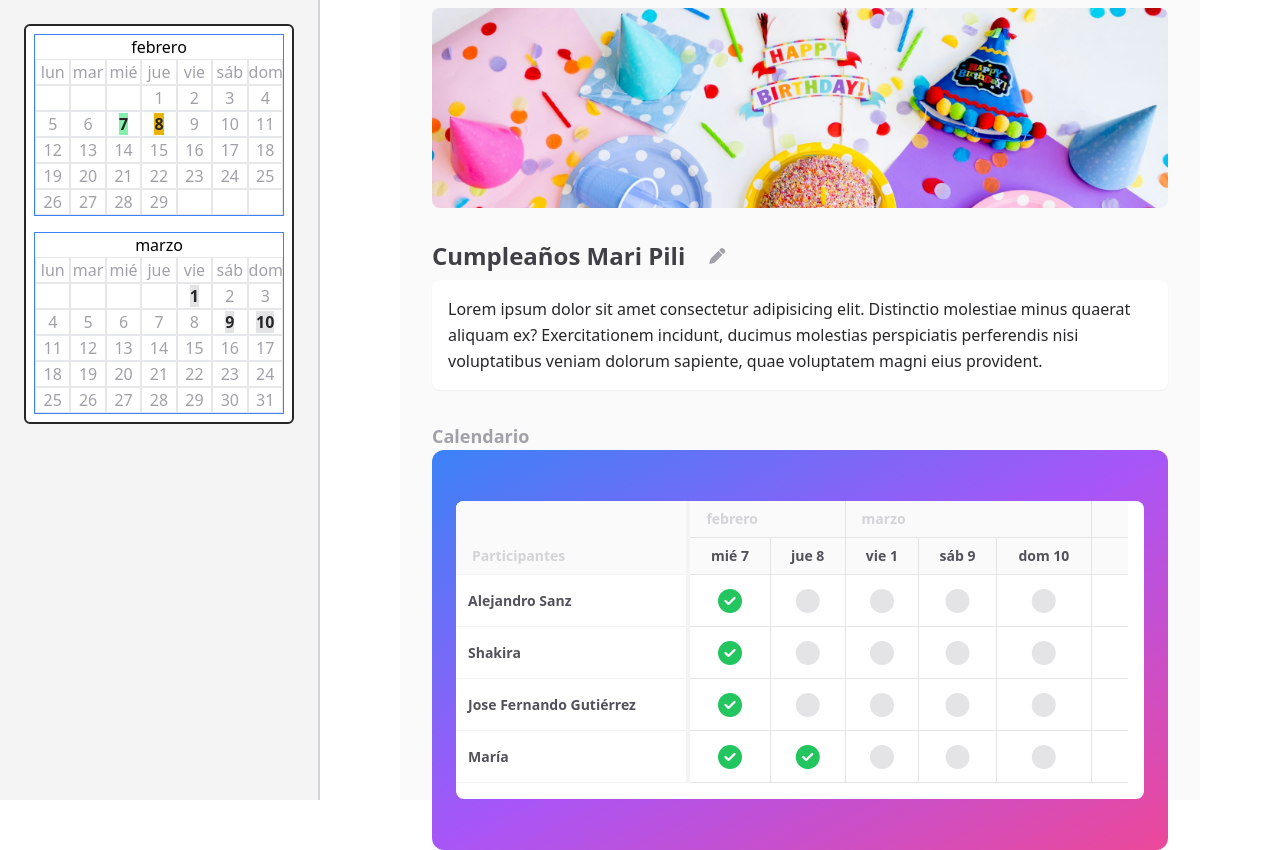
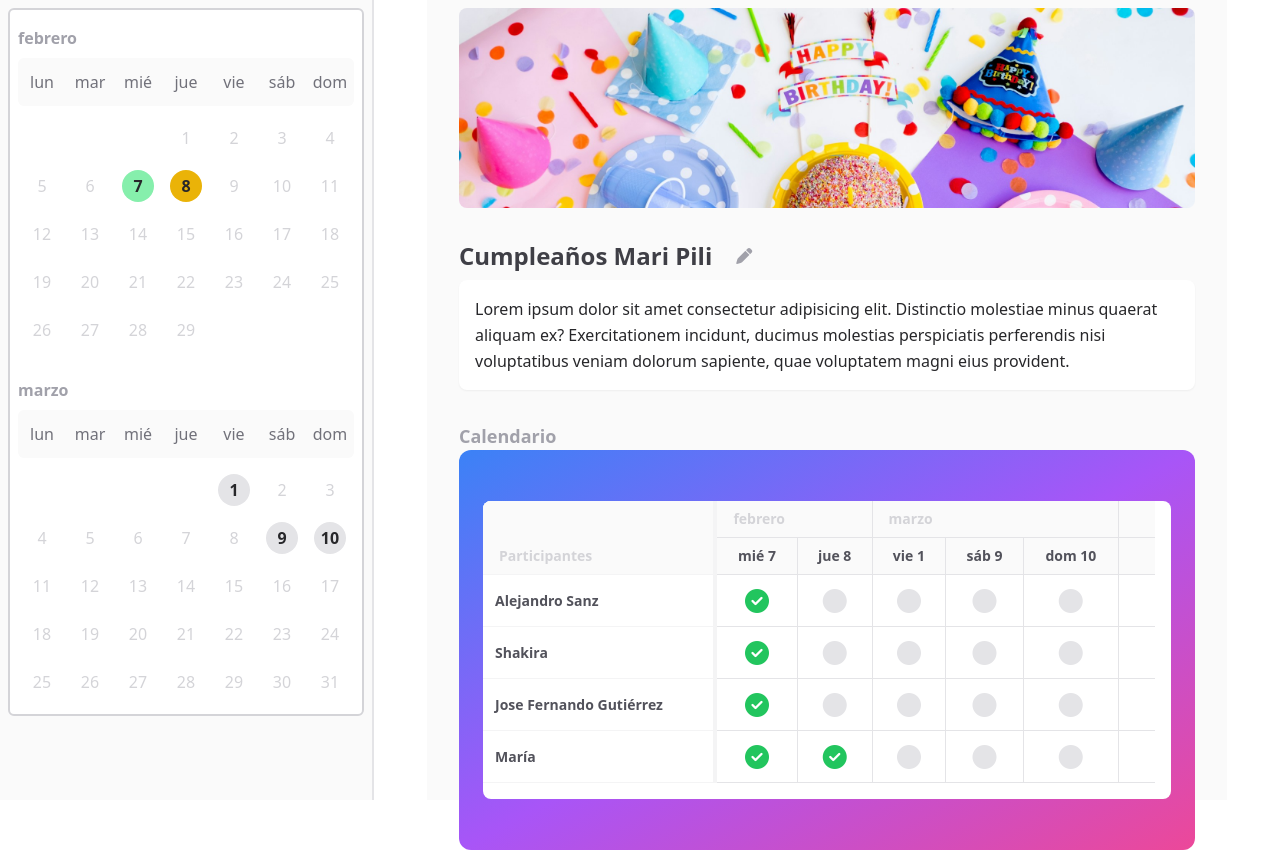
Before and after one commit to MMadlos/cronos-app, a React (Vite) app: page / in a window 1280 px wide. Built offline with nearby package versions, Linux system fonts and the light colour scheme.

Commit message:
Refactor summary calendar components

```diff
--- a/src/App.jsx
+++ b/src/App.jsx
@@ -209,12 +209,13 @@ function App() {
 
 	return (
 		<div className="flex flex-row">
-			<div className="w-[25vw] border-r-2 border-zinc-300 bg-zinc-100 p-2">
+			<div className=" border-r-2 border-zinc-200 bg-zinc-50 p-2">
 				<SummaryCalendar
 					selectedDays={selectedDays}
 					summaryData={summaryData}
 				/>
 			</div>
+
 			<div className="container mx-auto flex h-screen max-h-screen min-w-[300px] max-w-[800px] flex-col gap-8 bg-zinc-50 px-8 py-2">
 				<Header />
 				<EventInfo />
--- /dev/null
+++ b/src/components/SummaryCalendar/MonthContainer.jsx
@@ -0,0 +1,8 @@
+export default function MonthContainer({ monthName, children }) {
+	return (
+		<div className="">
+			<h3 className="py-2 font-semibold text-zinc-400">{monthName}</h3>
+			{children}
+		</div>
+	)
+}
--- a/src/components/SummaryCalendar/SummaryCalendar.jsx
+++ b/src/components/SummaryCalendar/SummaryCalendar.jsx
@@ -1,23 +1,21 @@
 import SummaryCalendarGrid from "./SummaryCalendarGrid"
+import MonthContainer from "./MonthContainer"
 
 export default function SummaryCalendar({ summaryData }) {
 	return (
-		<div className="p-4">
 		<div
 			id="summary-calendar"
-				className="flex min-h-[200px] w-full flex-col gap-4 rounded-md border-2 border-zinc-800 bg-white p-2"
+			className="flex flex-col gap-4 rounded-md border-2 border-zinc-300 bg-white p-2"
 		>
 			{summaryData.map((monthData) => {
 				const { monthName } = monthData
 
 				return (
-						<div key={monthName} className="border border-blue-500">
-							<h3 className="text-center">{monthName}</h3>
+					<MonthContainer key={monthName} monthName={monthName}>
 						<SummaryCalendarGrid monthData={monthData} />
-						</div>
+					</MonthContainer>
 				)
 			})}
 		</div>
-		</div>
 	)
 }
--- a/src/components/SummaryCalendar/SummaryCalendarCell.jsx
+++ b/src/components/SummaryCalendar/SummaryCalendarCell.jsx
@@ -4,12 +4,20 @@ export default function SummaryCalendarCell({
 	ratioType,
 }) {
 	return (
-		<div className="border text-center">
+		<div className="flex size-10 items-center justify-center">
 			{isSelected ? (
 				<SelectedCalendarCell day={day} ratioType={ratioType} />
 			) : (
-				<span className="text-zinc-400">{day}</span>
+				<CalendarCell day={day} />
 			)}
+		</div>
+	)
+}
+
+function CalendarCell({ day }) {
+	return (
+		<div className="flex size-8 items-center justify-center rounded-full ">
+			<span className="text-zinc-300">{day}</span>
 		</div>
 	)
 }
@@ -22,8 +30,10 @@ const SelectedCalendarCell = ({ day, ratioType = "none" }) => {
 	}
 
 	return (
-		<span className={`font-bold text-zinc-800 ${classes[ratioType]}`}>
-			{day}
-		</span>
+		<div
+			className={`${classes[ratioType]} flex size-8 items-center justify-center rounded-full `}
+		>
+			<span className=" font-bold text-zinc-800">{day}</span>
+		</div>
 	)
 }
--- a/src/components/SummaryCalendar/SummaryCalendarGrid.jsx
+++ b/src/components/SummaryCalendar/SummaryCalendarGrid.jsx
@@ -1,13 +1,11 @@
-import { getMonthGridContent, getWeekdays } from "../../utils"
+import { getMonthGridContent } from "../../utils"
 import SummaryCalendarCell from "./SummaryCalendarCell"
+import SummaryCalendarWeekdays from "./SummaryCalendarWeekdays"
 
 export default function SummaryCalendarGrid({ monthData }) {
 	const { monthIndex, selectedDates } = monthData
 
 	const monthGridContent = getMonthGridContent(2024, monthIndex)
-	const weekDays = getWeekdays()
-
-	const calendarGrid = [...weekDays, ...monthGridContent]
 
 	const allSelectedDates = selectedDates.map((data) => data.date)
 
@@ -24,8 +22,10 @@ export default function SummaryCalendarGrid({ monthData }) {
 	}
 
 	return (
-		<div className="grid grid-cols-7">
-			{calendarGrid.map((day, index) => {
+		<div className="flex flex-col gap-2">
+			<SummaryCalendarWeekdays />
+			<div className="grid grid-cols-7 gap-2 p-1">
+				{monthGridContent.map((day, index) => {
 					const isSelected = allSelectedDates.includes(day)
 					const ratioType = isSelected ? getRatioType(day) : null
 
@@ -39,5 +39,6 @@ export default function SummaryCalendarGrid({ monthData }) {
 					)
 				})}
 			</div>
+		</div>
 	)
 }
--- /dev/null
+++ b/src/components/SummaryCalendar/SummaryCalendarWeekdays.jsx
@@ -0,0 +1,19 @@
+import { getWeekdays } from "../../utils"
+
+export default function SummaryCalendarWeekdays() {
+	const weekDays = getWeekdays()
+
+	return (
+		<div className="grid grid-cols-7 gap-2 rounded-md  bg-zinc-50 p-1">
+			{weekDays.map((weekday) => {
+				return (
+					<div className="flex size-10 items-center justify-center">
+						<div className="flex size-8 items-center justify-center rounded-full ">
+							<span className="text-zinc-500">{weekday}</span>
+						</div>
+					</div>
+				)
+			})}
+		</div>
+	)
+}
```
Lines whose indentation alone changed are shown as unchanged.
